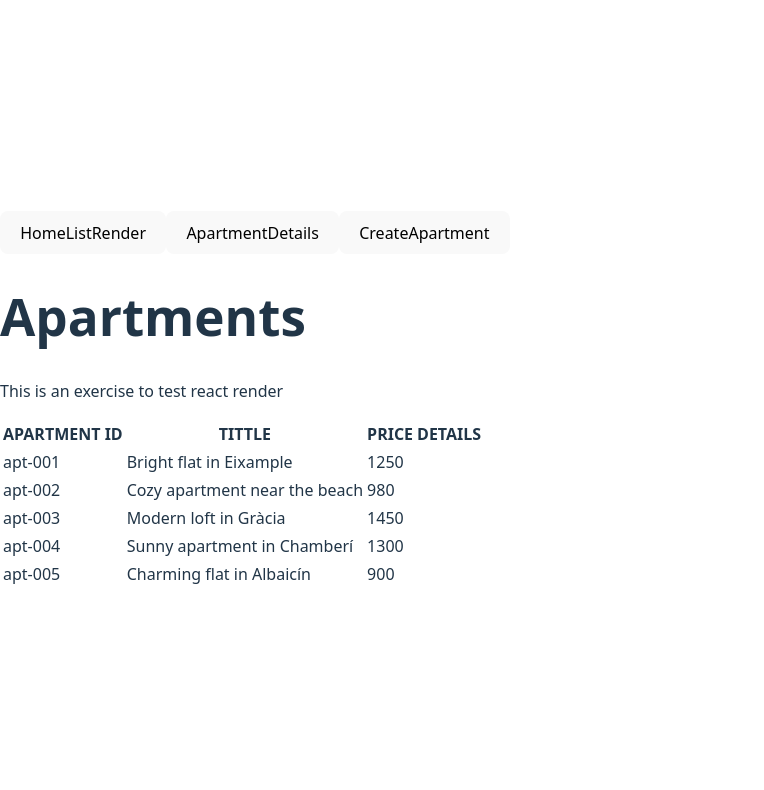
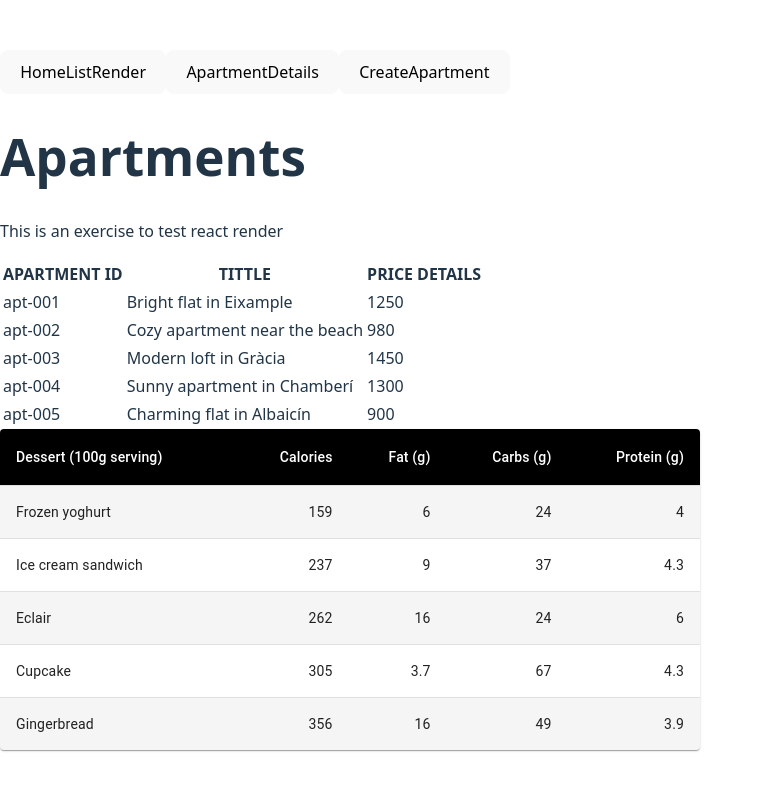
Before and after one commit to nilsanca97/ApartmentPredictor-React, a React (Vite) app in the folder apartment-predictor-react/: page / in a window 1280 px wide. Shown: the top 790 px of the page, without its empty margins (0-764 px from the left). Built offline with nearby package versions, Linux system fonts and the light colour scheme.

Commit message:
2n draft including CustomizedTables from MaterialUI in the view "HomeListRender"

```diff
--- a/apartment-predictor-react/src/components/AccordionExpandIcon.jsx
+++ b/apartment-predictor-react/src/components/AccordionExpandIcon.jsx
@@ -18,14 +18,14 @@
           aria-controls="panel2-content"
           id="panel2-header"
         >
-          <Typography component="span"> MORE DETAILS ABOUT ...</Typography>
+          <Typography component="span"> MORE DETAILS ABOUT THIS APARTMENT ({id})</Typography>
         </AccordionSummary>
         <AccordionDetails>
           <Typography>
-            Hardcoded details from apartment.
-            Averiguar como se pasa por props la info de apartment.
-            PRICE: {price}
-            nº ROOMS: {rooms}
+            <p> <b>DESCRIPTION: </b>{description} </p>
+            <p> <b>PRICE: </b>{price}€ </p>
+            <p> <b>nº of ROOMS: </b>{rooms} </p>
+
           </Typography>
         </AccordionDetails>
       </Accordion>
--- a/apartment-predictor-react/src/components/ApartmentDetails.jsx
+++ b/apartment-predictor-react/src/components/ApartmentDetails.jsx
@@ -18,18 +18,17 @@
                 <img
                     src= {apartment.imageUrl}
                     alt= {apartment.title}
-
                 />
                 <CardContent>
                     <Typography gutterBottom variant="h5" component="div">
                         {apartment.title}
                     </Typography>
-                    <Typography variant="body2" sx={{ color: 'text.secondary' }}>
-                        <b>DESCRIPTION: </b> {apartment.description}
-                        <p>PRICE: {apartment.price} €</p>
-                    </Typography>
                     <AccordionExpandIcon
+                        id= {apartment.id}
+                        description={apartment.description}
                         price={apartment.price}
+                        rooms={apartment.rooms}
+
                     />
                 </CardContent>
             </CardActionArea>
--- /dev/null
+++ b/apartment-predictor-react/src/components/CustomizedTables.jsx
@@ -0,0 +1,71 @@
+import { styled } from '@mui/material/styles';
+import Table from '@mui/material/Table';
+import TableBody from '@mui/material/TableBody';
+import TableCell, { tableCellClasses } from '@mui/material/TableCell';
+import TableContainer from '@mui/material/TableContainer';
+import TableHead from '@mui/material/TableHead';
+import TableRow from '@mui/material/TableRow';
+import Paper from '@mui/material/Paper';
+
+const StyledTableCell = styled(TableCell)(({ theme }) => ({
+  [`&.${tableCellClasses.head}`]: {
+    backgroundColor: theme.palette.common.black,
+    color: theme.palette.common.white,
+  },
+  [`&.${tableCellClasses.body}`]: {
+    fontSize: 14,
+  },
+}));
+
+const StyledTableRow = styled(TableRow)(({ theme }) => ({
+  '&:nth-of-type(odd)': {
+    backgroundColor: theme.palette.action.hover,
+  },
+  // hide last border
+  '&:last-child td, &:last-child th': {
+    border: 0,
+  },
+}));
+
+function createData(name, calories, fat, carbs, protein) {
+  return { name, calories, fat, carbs, protein };
+}
+
+const rows = [
+  createData('Frozen yoghurt', 159, 6.0, 24, 4.0),
+  createData('Ice cream sandwich', 237, 9.0, 37, 4.3),
+  createData('Eclair', 262, 16.0, 24, 6.0),
+  createData('Cupcake', 305, 3.7, 67, 4.3),
+  createData('Gingerbread', 356, 16.0, 49, 3.9),
+];
+
+export default function CustomizedTables() {
+  return (
+    <TableContainer component={Paper}>
+      <Table sx={{ minWidth: 700 }} aria-label="customized table">
+        <TableHead>
+          <TableRow>
+            <StyledTableCell>Dessert (100g serving)</StyledTableCell>
+            <StyledTableCell align="right">Calories</StyledTableCell>
+            <StyledTableCell align="right">Fat&nbsp;(g)</StyledTableCell>
+            <StyledTableCell align="right">Carbs&nbsp;(g)</StyledTableCell>
+            <StyledTableCell align="right">Protein&nbsp;(g)</StyledTableCell>
+          </TableRow>
+        </TableHead>
+        <TableBody>
+          {rows.map((row) => (
+            <StyledTableRow key={row.name}>
+              <StyledTableCell component="th" scope="row">
+                {row.name}
+              </StyledTableCell>
+              <StyledTableCell align="right">{row.calories}</StyledTableCell>
+              <StyledTableCell align="right">{row.fat}</StyledTableCell>
+              <StyledTableCell align="right">{row.carbs}</StyledTableCell>
+              <StyledTableCell align="right">{row.protein}</StyledTableCell>
+            </StyledTableRow>
+          ))}
+        </TableBody>
+      </Table>
+    </TableContainer>
+  );
+}
--- a/apartment-predictor-react/src/components/Menu.jsx
+++ b/apartment-predictor-react/src/components/Menu.jsx
@@ -3,6 +3,7 @@
 import { apartments } from "../data/apartments";
 import HomeListRender from "../components/HomeListRender";
 import ApartmentDetails from "../components/ApartmentDetails";
+import CustomizedTables from "../components/CustomizedTables";
 
 
 export default function Menu() {
@@ -22,7 +23,7 @@
        {pageToRender === "HomeListRender" && <HomeListRender /> }
        {pageToRender === "ApartmentDetails" && <ApartmentDetails /> }
        {pageToRender === "CreateApartment" && <CreateApartment />}
-
+       <CustomizedTables />
       </>
     );
 }
```
